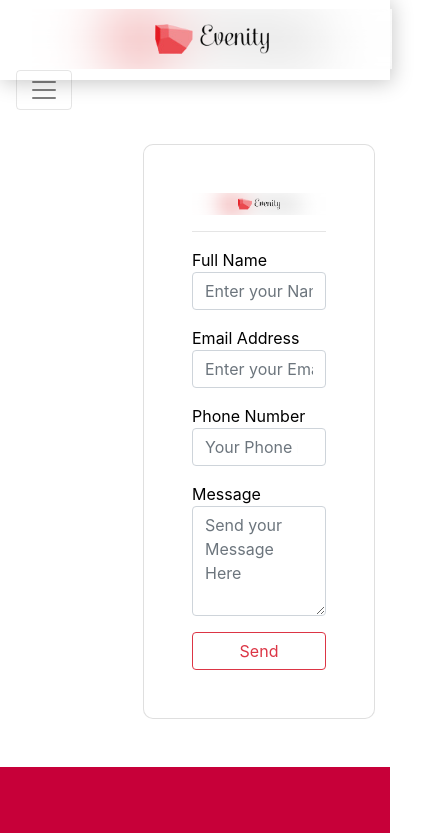
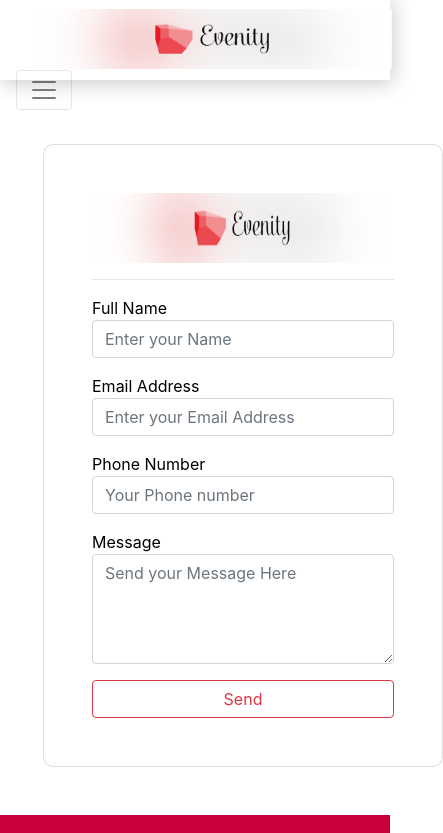
Before and after one commit to Team-Event-App/frontend, a React (Create React App) app: page /#/contact in a window 390 px wide. Shown: the top 833 px of the page, 443 px wide, since content can reach past the window. Built offline with nearby package versions, Linux system fonts and the light colour scheme; no server answers; sample sign-in values are in the browser's storage.

Commit message:
update 480px queries and responsive carousel

```diff
--- a/src/components/Search/Search.css
+++ b/src/components/Search/Search.css
@@ -0,0 +1,5 @@
+@media all and (max-width:480px) {
+    .searchMain{
+        width: 50px !important;
+    }
+      }
--- a/src/components/Search/Search.js
+++ b/src/components/Search/Search.js
@@ -2,15 +2,17 @@ import React, { Component } from "react";
 import { Button, Form, Row, FormControl } from "react-bootstrap";
 import AsyncSelect from "react-select/async";
 import axios from "axios";
+import './Search.css';
+
 class Search extends Component {
 	render() {
 		return (
 			<Row>
-				<Form inline className="mx-auto mt-5 pt-3">
+				<Form inline className="mx-auto mt-5 pt-3" >
 					<FormControl
 						type="text"
 						placeholder="Search Events"
-						className="mainInput "
+						className="mainInput searchMain"
 					/>
 					<Button variant="outline-success" className="buttonSearch mainSearch">
 						<i className="fas fa-search"></i>
--- a/src/pages/Contact/Contact.css
+++ b/src/pages/Contact/Contact.css
@@ -6,3 +6,13 @@
   max-width: 1100px;
   margin-left: 8rem;
 }
+@media all and (max-width:480px) {
+  .contactCard{
+    width: 400px;
+    margin-left: -100px;
+  }
+  .logoImage{
+    width: 300px;
+    height: 70px;
+  }
+	}
--- a/src/pages/Contact/Contact.js
+++ b/src/pages/Contact/Contact.js
@@ -54,8 +54,8 @@ class Contact extends Component {
                 <div className="container-contact">
                   <Row className="justify-content-center">
                     <Col md={6}>
-                      <Card className="p-5 mt-5">
-                        <img src={Logo} alt="Logo" />
+                      <Card className="p-5 mt-5 contactCard">
+                        <img src={Logo} alt="Logo" className="logoImage"/>
                         <hr />
                         <Form>
                           <div className="form-group">
--- a/src/pages/Home/Category/Category.js
+++ b/src/pages/Home/Category/Category.js
@@ -27,7 +27,26 @@ export default class CategoryCarousel extends Component {
             <Col>
               <h2 className="text-center">CATEGORY</h2>
               <div className="underlineCarousel mb-5 mx-auto"></div>
-							<Carousel centered infinite arrows slidesPerPage={4}>
+              <Carousel
+                centered
+                infinite
+                arrows
+                slidesPerPage={4}
+                autoPlay={2000}
+                breakpoints={{
+                  640: {
+                    slidesPerPage: 1,
+                    arrows: false,
+                  },
+                  900: {
+                    slidesPerPage: 2,
+                    arrows: false,
+                  },
+                  480: {
+                    slidesPerPage: 1,
+                  },
+                }}
+              >
                 <div className="text-center">
                   <img
                     src={education}
```
Also changed, not shown: src/pages/Home/Category/Category.css (line endings or trailing spaces). Lines whose indentation alone changed are shown as unchanged.
